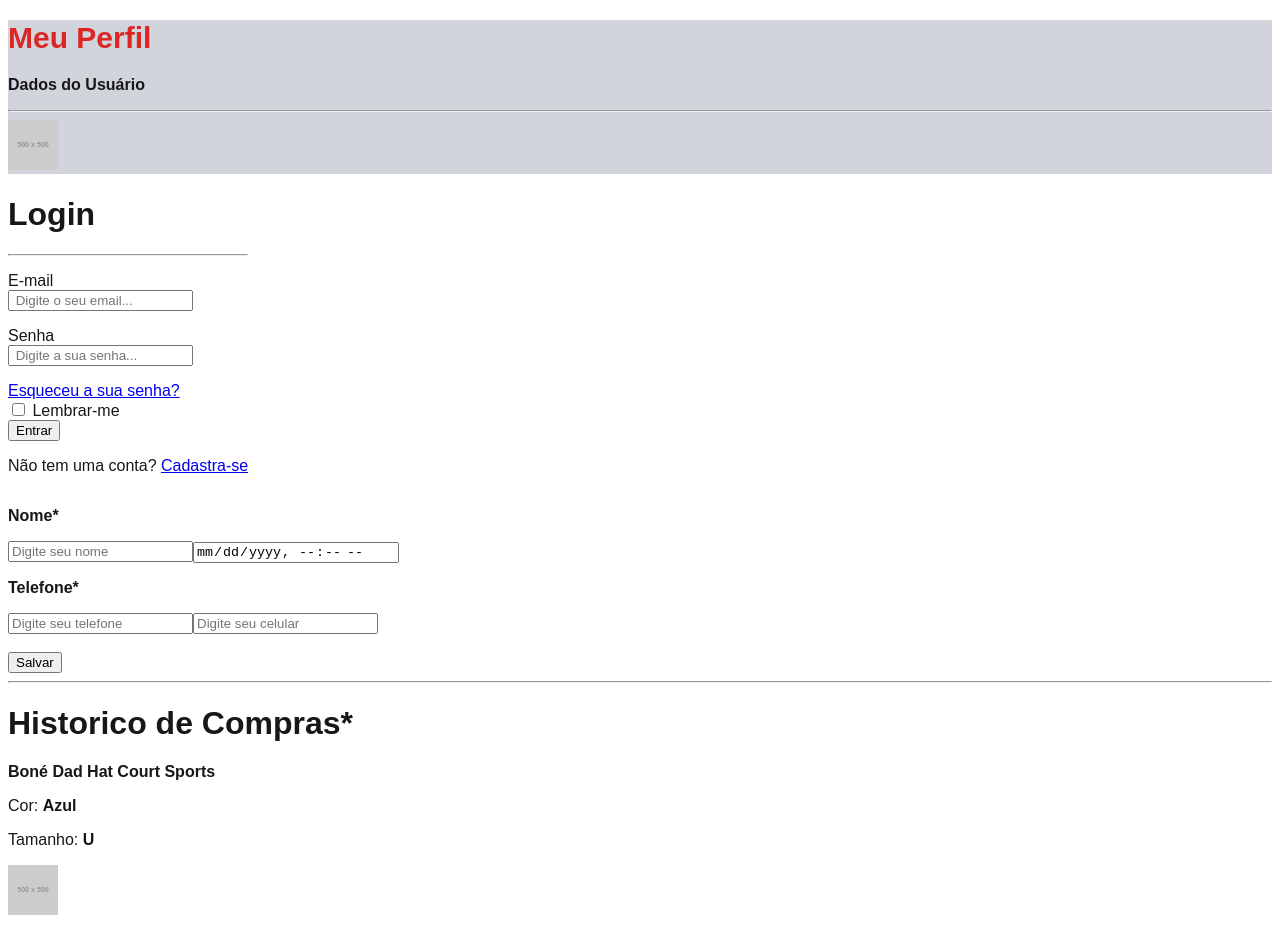
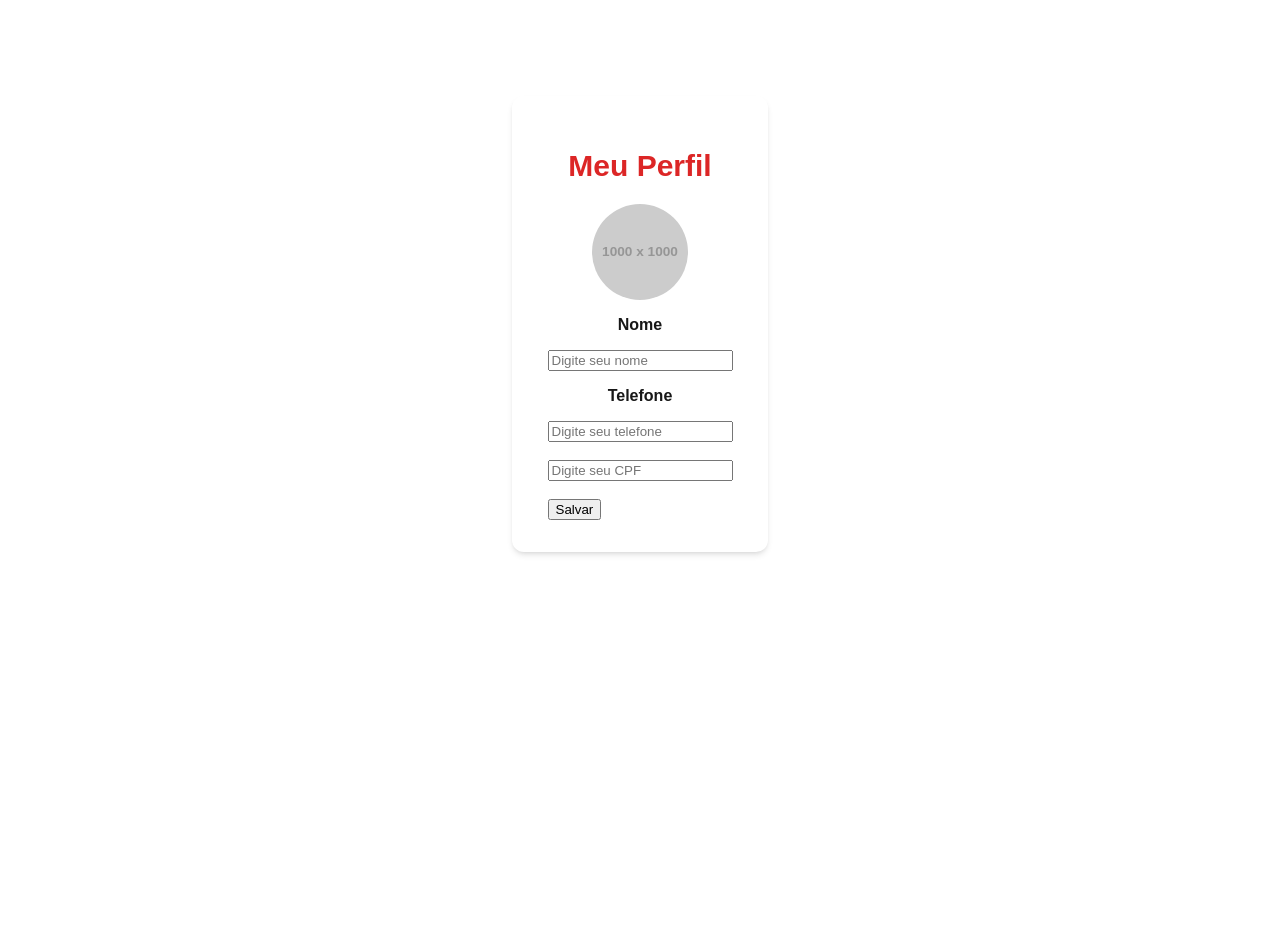
Before and after one commit to LuizFernandoFormenton/projeto_integrador, a Next.js app: page /perfil_de_usuario in a window 1280 px wide. After the commit the page ends 800 px from the top, so only its background shows below. Built offline with nearby package versions, Linux system fonts and the light colour scheme.

Commit message:
aula 30_01_25

```diff
--- a/app/perfil_de_usuario/components/Login.js
+++ /dev/null
@@ -1,12 +0,0 @@
-function Login () {
-    return (
-        <div>
-            <h1>Login*</h1>
-            <input type="email" placeholder="Digite seu email"></input>
-            <button>Alterar sua senha</button>
-            <br/>
-        </div>
-     );
-}
-
-export default Login ;
--- a/app/perfil_de_usuario/components/Perfil.js
+++ b/app/perfil_de_usuario/components/Perfil.js
@@ -1,11 +1,9 @@
 function Perfil () {
     return (
-        <div className="bg-gray-300 box">
-        <h1 className="text-red-600 text-3xl text-align: center;">Meu Perfil</h1>
-        <p><strong>Dados do Usuário</strong></p>
-        <hr/>
-        <img width="50" height="50" src="https://placehold.co/500"></img>
-        <br/>
+
+    <div>
+
+
     </div>
      );
 }
--- a/app/perfil_de_usuario/page.js
+++ b/app/perfil_de_usuario/page.js
@@ -1,35 +1,36 @@
-
-import Perfil from "./components/Perfil";
-import Login from "../login/page";
-
 function components () {
     return (
-    <div>
-        <Perfil/>
-        <Login/>
+    <div className=" justify-center flex my-24">
+        <div className="justify-items-center w-48 rounded-xl shadow-md p-8 ring-red-1000 ">
+
+
+            <h1 className="text-red-600 text-3xl">Meu Perfil</h1>
+
+
+        <div className="flex gap-5 flex text-center">
+            <img width="100" height="100" src="https://placehold.co/1000" className="size-24 rounded-full bg-conic from-blue-600 to-sky-400 to-50% items-center"></img>
+
+        </div>
+
+        <div className="text-center">
+
+             <p><strong>Nome</strong></p>
+            <input type="text" placeholder="Digite seu nome"></input>
+        </div>
 
 
 
-        <p><strong>Nome*</strong></p>
-        <input type="text" placeholder="Digite seu nome"></input>
-        <input readOnly type="datetime-local" placeholder=""></input>
+        <p><strong>Telefone</strong></p>
+        <input type="number" placeholder="Digite seu telefone"></input>
         <br/>
-
-        <p><strong>Telefone*</strong></p>
-        <input type="number" placeholder="Digite seu telefone"></input>
-        <input type="number" placeholder="Digite seu celular"></input>
+        <br/>
+        <input type="number" placeholder="Digite seu CPF"></input>
         <br/>
         <br/>
         <button>Salvar</button>
         <br/>
-        <hr/>
 
-        <h1>Historico de Compras*</h1>
-
-        <p><strong>Boné Dad Hat Court Sports</strong></p>
-        <p>Cor: <strong>Azul</strong></p>
-        <p>Tamanho: <strong>U</strong></p>
-        <img width="50" height="50" src="https://placehold.co/500"></img>
+        </div>
 
     </div>
      );
```
